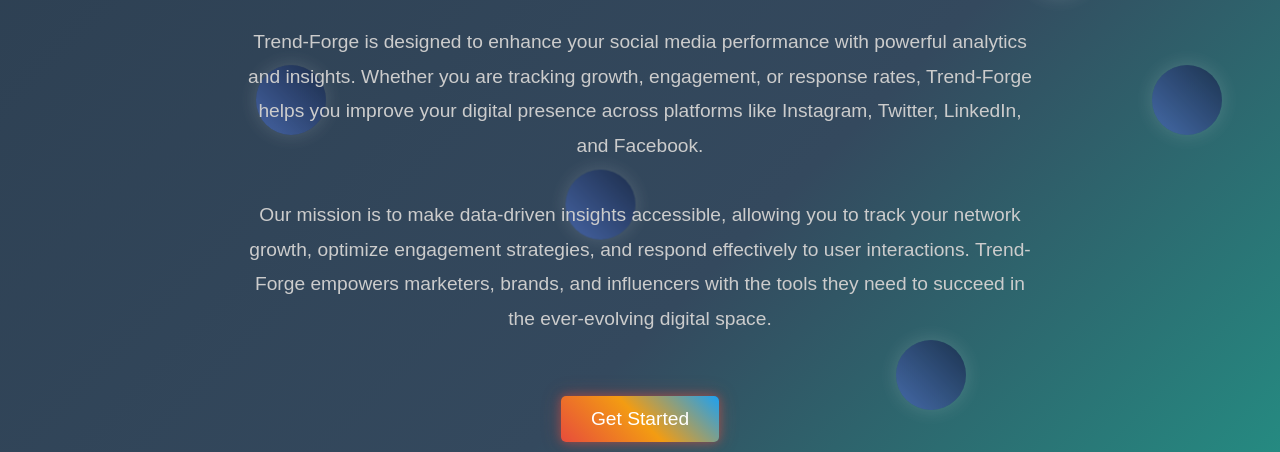
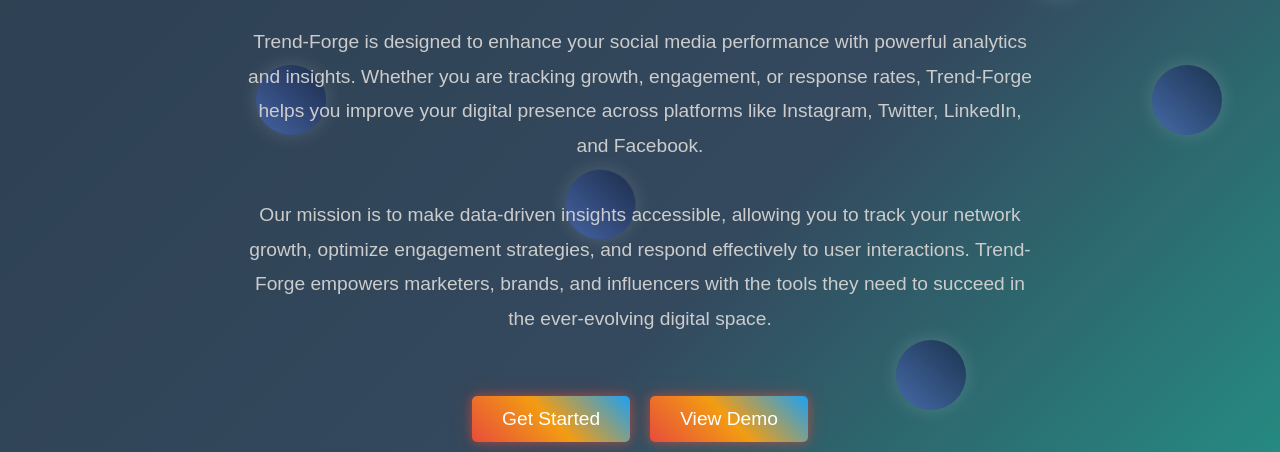
Before and after one commit to DEVKING-Kunal/Trend-Forge, a plain HTML site: page index.html in a window 1280 px wide. Shown: the part 348-800 px from the top of the page. Drawn offline with Linux system fonts and the light colour scheme; a script that the page names is missing.

Commit message:
Update index.html

```diff
--- a/index.html
+++ b/index.html
@@ -55,6 +55,7 @@
 
         <div class="actions">
             <button class="action-btn">Get Started</button>
+              <button class="action-btn">View Demo</button>
         </div>
     </section>
 
```
